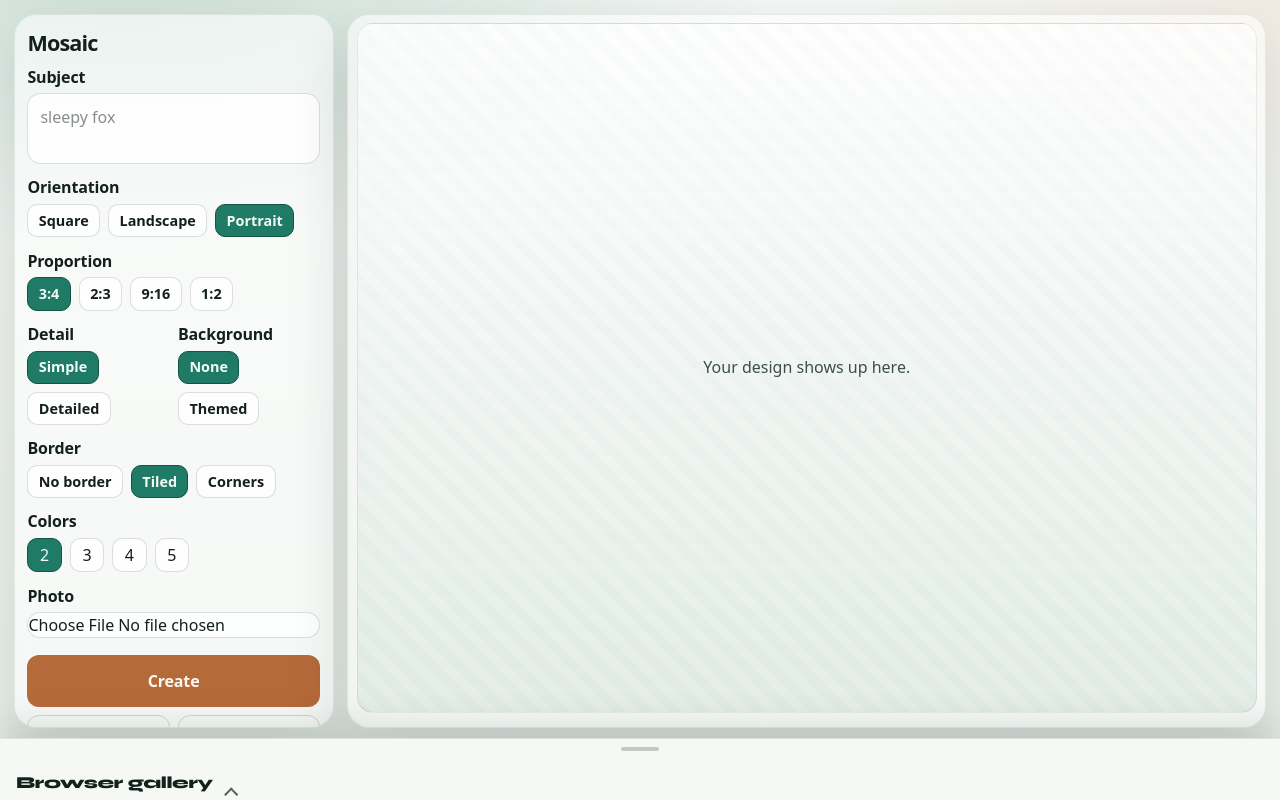
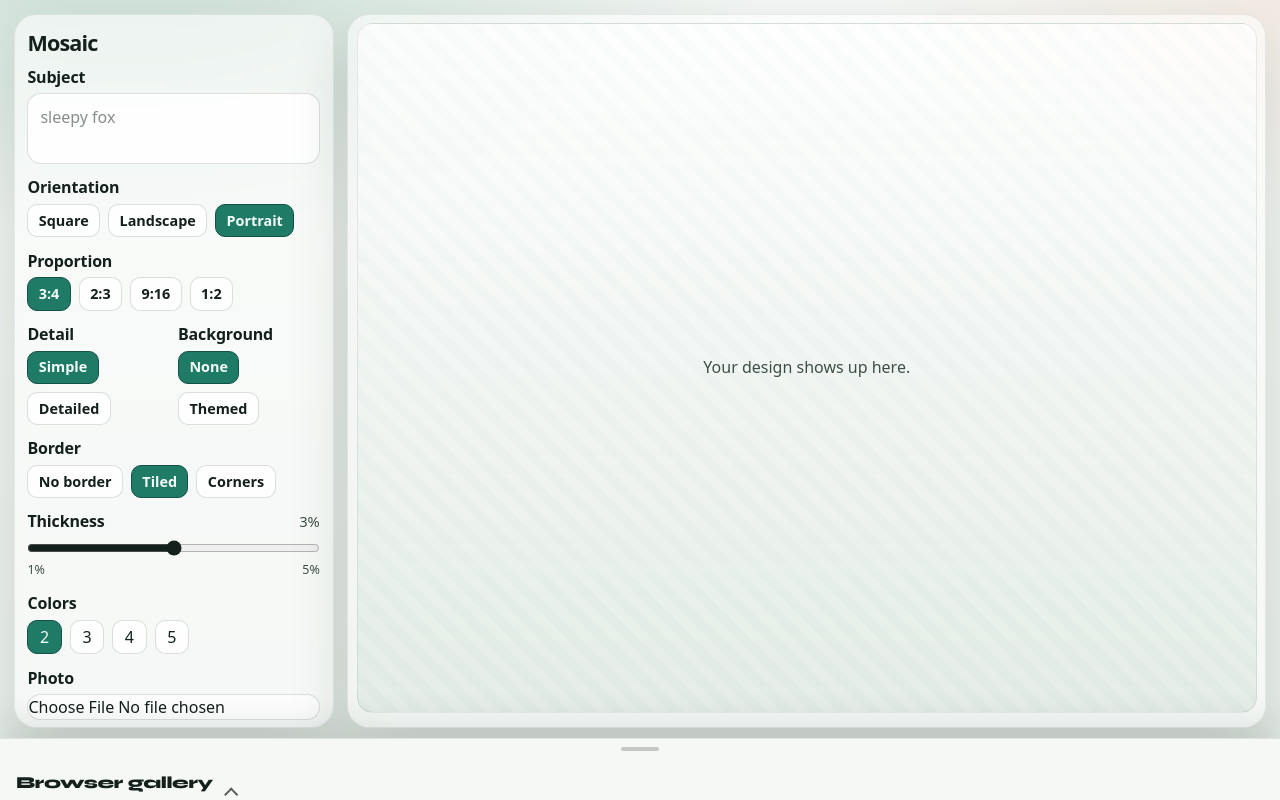
Before and after one commit to LutherFergus/super-eureka, a Next.js app: page / in a window 1280 px wide. Both pictures are taken after a click on the button "Tiled". Built offline with nearby package versions, Linux system fonts and the light colour scheme.

Commit message:
Add 1–5% border thickness slider
When a border is enabled (tiled or corners), users can set band
thickness from 1% to 5% of canvas width. The value flows through
prompts, client/API generate paths, and gallery storage.

Co-authored-by: LutherFergus <LutherFergus@users.noreply.github.com>

```diff
--- a/src/app/api/generate/route.ts
+++ b/src/app/api/generate/route.ts
@@ -7,9 +7,11 @@ import {
   DEFAULT_ASPECT_RATIO,
   DEFAULT_BACKGROUND_MODE,
   DEFAULT_BORDER_MODE,
+  DEFAULT_BORDER_THICKNESS,
   DEFAULT_COLOR_COUNT,
   DEFAULT_CORNER_STYLE,
   DEFAULT_DETAIL_LEVEL,
+  clampBorderThickness,
   type AspectRatio,
   type BackgroundMode,
   type BorderMode,
@@ -29,6 +31,7 @@ type Body = {
   detailLevel?: unknown;
   borderMode?: unknown;
   cornerStyle?: unknown;
+  borderThickness?: unknown;
   backgroundMode?: unknown;
   imageDataUrl?: unknown;
   apiKey?: unknown;
@@ -119,6 +122,9 @@ export async function POST(request: Request) {
     const cornerStyle = isCornerStyle(body.cornerStyle)
       ? body.cornerStyle
       : DEFAULT_CORNER_STYLE;
+    const borderThickness = clampBorderThickness(
+      body.borderThickness ?? DEFAULT_BORDER_THICKNESS,
+    );
     const backgroundMode = isBackgroundMode(body.backgroundMode)
       ? body.backgroundMode
       : DEFAULT_BACKGROUND_MODE;
@@ -154,6 +160,7 @@ export async function POST(request: Request) {
       detailLevel,
       borderMode,
       cornerStyle: resolvedCornerStyle,
+      borderThickness,
       backgroundMode,
       hasReferenceImage: Boolean(imageDataUrl),
     });
@@ -176,6 +183,7 @@ export async function POST(request: Request) {
       detailLevel,
       borderMode,
       cornerStyle: resolvedCornerStyle,
+      borderThickness,
       backgroundMode,
     };
 
--- a/src/app/globals.css
+++ b/src/app/globals.css
@@ -265,6 +265,38 @@ textarea {
   display: grid;
   grid-template-columns: 1fr 1fr;
   gap: 0.55rem;
+}
+
+.field-label-row {
+  display: flex;
+  align-items: baseline;
+  justify-content: space-between;
+  gap: 0.5rem;
+}
+
+.field-value {
+  color: var(--ink-soft);
+  font-size: 0.92rem;
+  font-variant-numeric: tabular-nums;
+}
+
+.thickness-slider {
+  width: 100%;
+  margin: 0.15rem 0 0;
+  accent-color: var(--ink);
+  cursor: pointer;
+}
+
+.thickness-slider:disabled {
+  opacity: 0.55;
+  cursor: not-allowed;
+}
+
+.thickness-ends {
+  display: flex;
+  justify-content: space-between;
+  color: var(--ink-soft);
+  font-size: 0.78rem;
 }
 
 textarea,
--- a/src/components/CreatorForm.tsx
+++ b/src/components/CreatorForm.tsx
@@ -5,22 +5,27 @@ import { fileToResizedDataUrl } from "@/lib/gallery";
 import { buildMosaicPrompt } from "@/lib/prompt";
 import {
   BORDER_MODE_OPTIONS,
+  BORDER_THICKNESS_MAX,
+  BORDER_THICKNESS_MIN,
   COLOR_COUNT_OPTIONS,
   CORNER_STYLE_OPTIONS,
   DEFAULT_ASPECT_RATIO,
   DEFAULT_BACKGROUND_MODE,
   DEFAULT_BORDER_MODE,
+  DEFAULT_BORDER_THICKNESS,
   DEFAULT_COLOR_COUNT,
   DEFAULT_CORNER_STYLE,
   DEFAULT_DETAIL_LEVEL,
   DEFAULT_ORIENTATION,
   ORIENTATION_OPTIONS,
   PROPORTION_OPTIONS,
+  clampBorderThickness,
   defaultAspectForOrientation,
   orientationForAspect,
   type AspectRatio,
   type BackgroundMode,
   type BorderMode,
+  type BorderThickness,
   type ColorCount,
   type CornerStyle,
   type DetailLevel,
@@ -74,6 +79,7 @@ export function CreatorForm({ busy, onGenerate }: CreatorFormProps) {
   const promptId = useId();
   const colorId = useId();
   const photoId = useId();
+  const thicknessId = useId();
   const fileRef = useRef<HTMLInputElement>(null);
 
   const [prompt, setPrompt] = useState("");
@@ -87,6 +93,9 @@ export function CreatorForm({ busy, onGenerate }: CreatorFormProps) {
   const [borderMode, setBorderMode] = useState<BorderMode>(DEFAULT_BORDER_MODE);
   const [cornerStyle, setCornerStyle] = useState<CornerStyle>(
     DEFAULT_CORNER_STYLE,
+  );
+  const [borderThickness, setBorderThickness] = useState<BorderThickness>(
+    DEFAULT_BORDER_THICKNESS,
   );
   const [backgroundMode, setBackgroundMode] = useState<BackgroundMode>(
     DEFAULT_BACKGROUND_MODE,
@@ -138,6 +147,7 @@ export function CreatorForm({ busy, onGenerate }: CreatorFormProps) {
     detailLevel,
     borderMode,
     cornerStyle: resolvedCornerStyle,
+    borderThickness,
     backgroundMode,
     hasReferenceImage: Boolean(photoDataUrl),
   });
@@ -168,6 +178,7 @@ export function CreatorForm({ busy, onGenerate }: CreatorFormProps) {
       detailLevel,
       borderMode,
       cornerStyle: resolvedCornerStyle,
+      borderThickness,
       backgroundMode,
       imageDataUrl: photoDataUrl,
     });
@@ -253,6 +264,34 @@ export function CreatorForm({ busy, onGenerate }: CreatorFormProps) {
           disabled={busy}
           onChange={setCornerStyle}
         />
+      ) : null}
+
+      {borderMode !== "none" ? (
+        <div className="field">
+          <div className="field-label-row">
+            <label htmlFor={thicknessId}>Thickness</label>
+            <span className="field-value" aria-live="polite">
+              {borderThickness}%
+            </span>
+          </div>
+          <input
+            id={thicknessId}
+            className="thickness-slider"
+            type="range"
+            min={BORDER_THICKNESS_MIN}
+            max={BORDER_THICKNESS_MAX}
+            step={1}
+            value={borderThickness}
+            disabled={busy}
+            onChange={(event) =>
+              setBorderThickness(clampBorderThickness(event.target.valueAsNumber))
+            }
+          />
+          <div className="thickness-ends" aria-hidden="true">
+            <span>1%</span>
+            <span>5%</span>
+          </div>
+        </div>
       ) : null}
 
       <div className="field">
--- a/src/components/MosaicApp.tsx
+++ b/src/components/MosaicApp.tsx
@@ -105,6 +105,7 @@ export function MosaicApp() {
         detailLevel: payload.detailLevel,
         borderMode: payload.borderMode,
         cornerStyle: payload.cornerStyle,
+        borderThickness: payload.borderThickness,
         backgroundMode: payload.backgroundMode,
         imageDataUrl,
       });
--- a/src/lib/gallery.ts
+++ b/src/lib/gallery.ts
@@ -2,13 +2,16 @@ import {
   DEFAULT_ASPECT_RATIO,
   DEFAULT_BACKGROUND_MODE,
   DEFAULT_BORDER_MODE,
+  DEFAULT_BORDER_THICKNESS,
   DEFAULT_CORNER_STYLE,
   DEFAULT_DETAIL_LEVEL,
   GALLERY_MAX_ITEMS,
   GALLERY_STORAGE_KEY,
+  clampBorderThickness,
   type AspectRatio,
   type BackgroundMode,
   type BorderMode,
+  type BorderThickness,
   type ColorCount,
   type CornerStyle,
   type DetailLevel,
@@ -47,6 +50,7 @@ function normalizeGalleryItem(item: Partial<GalleryItem> & {
   imageDataUrl?: string;
   createdAt?: string;
   borderComplexity?: unknown;
+  borderThickness?: unknown;
 }): GalleryItem | null {
   if (
     !item.id ||
@@ -66,6 +70,9 @@ function normalizeGalleryItem(item: Partial<GalleryItem> & {
     detailLevel: (item.detailLevel as DetailLevel) || DEFAULT_DETAIL_LEVEL,
     borderMode: migrateBorderMode(item.borderMode),
     cornerStyle: migrateCornerStyle(item),
+    borderThickness: clampBorderThickness(
+      item.borderThickness ?? DEFAULT_BORDER_THICKNESS,
+    ),
     backgroundMode:
       (item.backgroundMode as BackgroundMode) || DEFAULT_BACKGROUND_MODE,
     imageDataUrl: item.imageDataUrl,
@@ -216,6 +223,7 @@ export async function addToGallery(input: {
   detailLevel: DetailLevel;
   borderMode: BorderMode;
   cornerStyle: CornerStyle;
+  borderThickness: BorderThickness;
   backgroundMode: BackgroundMode;
   imageDataUrl: string;
 }): Promise<GalleryItem[]> {
@@ -230,6 +238,7 @@ export async function addToGallery(input: {
     detailLevel: input.detailLevel,
     borderMode: input.borderMode,
     cornerStyle: input.cornerStyle,
+    borderThickness: clampBorderThickness(input.borderThickness),
     backgroundMode: input.backgroundMode,
     imageDataUrl: input.imageDataUrl,
     createdAt: new Date().toISOString(),
--- a/src/lib/generateClient.ts
+++ b/src/lib/generateClient.ts
@@ -6,9 +6,11 @@ import {
   DEFAULT_ASPECT_RATIO,
   DEFAULT_BACKGROUND_MODE,
   DEFAULT_BORDER_MODE,
+  DEFAULT_BORDER_THICKNESS,
   DEFAULT_COLOR_COUNT,
   DEFAULT_CORNER_STYLE,
   DEFAULT_DETAIL_LEVEL,
+  clampBorderThickness,
   type AspectRatio,
   type BackgroundMode,
   type BorderMode,
@@ -83,6 +85,9 @@ export async function generateMosaicClient(
   const cornerStyle = isCornerStyle(input.cornerStyle)
     ? input.cornerStyle
     : DEFAULT_CORNER_STYLE;
+  const borderThickness = clampBorderThickness(
+    input.borderThickness ?? DEFAULT_BORDER_THICKNESS,
+  );
   const backgroundMode = isBackgroundMode(input.backgroundMode)
     ? input.backgroundMode
     : DEFAULT_BACKGROUND_MODE;
@@ -108,6 +113,7 @@ export async function generateMosaicClient(
     detailLevel,
     borderMode,
     cornerStyle: resolvedCornerStyle,
+    borderThickness,
     backgroundMode,
     hasReferenceImage: Boolean(imageDataUrl),
   });
@@ -130,6 +136,7 @@ export async function generateMosaicClient(
     detailLevel,
     borderMode,
     cornerStyle: resolvedCornerStyle,
+    borderThickness,
     backgroundMode,
   };
 }
--- a/src/lib/types.ts
+++ b/src/lib/types.ts
@@ -19,6 +19,9 @@ export type BorderMode = "none" | "tiled" | "corners";
 
 export type CornerStyle = "thin" | "thick" | "artistic";
 
+/** Border band thickness as percent of canvas width (1–5%). */
+export type BorderThickness = 1 | 2 | 3 | 4 | 5;
+
 export type BackgroundMode = "none" | "themed";
 
 export interface GenerateOptions {
@@ -28,6 +31,7 @@ export interface GenerateOptions {
   detailLevel: DetailLevel;
   borderMode: BorderMode;
   cornerStyle: CornerStyle;
+  borderThickness: BorderThickness;
   backgroundMode: BackgroundMode;
   imageDataUrl?: string;
 }
@@ -41,6 +45,7 @@ export interface GenerateResponse {
   detailLevel: DetailLevel;
   borderMode: BorderMode;
   cornerStyle: CornerStyle;
+  borderThickness: BorderThickness;
   backgroundMode: BackgroundMode;
 }
 
@@ -52,6 +57,7 @@ export interface GalleryItem {
   detailLevel: DetailLevel;
   borderMode: BorderMode;
   cornerStyle: CornerStyle;
+  borderThickness: BorderThickness;
   backgroundMode: BackgroundMode;
   imageDataUrl: string;
   createdAt: string;
@@ -67,7 +73,19 @@ export const DEFAULT_ASPECT_RATIO: AspectRatio = "3:4";
 export const DEFAULT_DETAIL_LEVEL: DetailLevel = "simple";
 export const DEFAULT_BORDER_MODE: BorderMode = "none";
 export const DEFAULT_CORNER_STYLE: CornerStyle = "thin";
+export const DEFAULT_BORDER_THICKNESS: BorderThickness = 3;
+export const BORDER_THICKNESS_MIN = 1;
+export const BORDER_THICKNESS_MAX = 5;
 export const DEFAULT_BACKGROUND_MODE: BackgroundMode = "none";
+
+export function clampBorderThickness(value: unknown): BorderThickness {
+  const n = typeof value === "number" ? value : Number(value);
+  if (!Number.isFinite(n)) return DEFAULT_BORDER_THICKNESS;
+  const rounded = Math.round(n);
+  if (rounded < BORDER_THICKNESS_MIN) return BORDER_THICKNESS_MIN;
+  if (rounded > BORDER_THICKNESS_MAX) return BORDER_THICKNESS_MAX;
+  return rounded as BorderThickness;
+}
 
 export const ASPECT_RATIO_OPTIONS: AspectRatio[] = [
   "1:1",
```
Also changed, not shown: src/lib/mosaic-brain/evaluate.ts (+14 -7 lines), src/lib/prompt.ts (+29 -15 lines).
